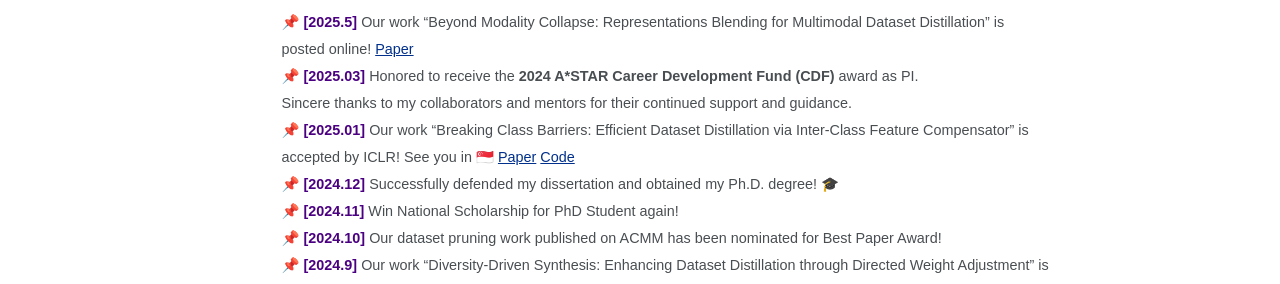
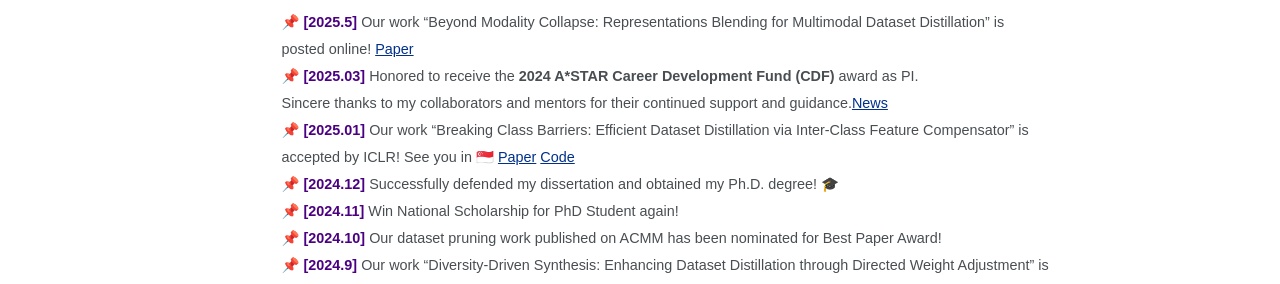
Before and after one commit to zhangxin-xd/zhangxin-xd.github.io, a Jekyll site: the page built from _pages/about.md, in a window 1280 px wide and 900 px high. Shown: the part 416-700 px from the top of the window. Built offline with Jekyll 4.4.1, drawn with Linux system fonts in a browser that asks for light colours; some web fonts are replaced.

Commit message:
Update about.md

```diff
--- a/_pages/about.md
+++ b/_pages/about.md
@@ -18,7 +18,7 @@ My research interests lie in machine learning and computer vision, with a focus
 <span style="font-family:Arial; font-size:0.8em;">
 📌 <span style="color:#4B0082;"><strong>[2025.5]</strong></span> Our work "Beyond Modality Collapse: Representations Blending for Multimodal Dataset Distillation" is posted online! <a href="https://arxiv.org/abs/2505.14705" style="color:#00308B;">Paper</a><br>
 📌 <span style="color:#4B0082;"><strong>[2025.03]</strong></span> Honored to receive the **2024 A*STAR Career Development Fund (CDF)** award as PI.
-Sincere thanks to my collaborators and mentors for their continued support and guidance.<br>
+Sincere thanks to my collaborators and mentors for their continued support and guidance.<a href="https://www.a-star.edu.sg/cfar/news/news/grant-awards/astar-cdf-2024-recipients" style="color:#00308B;">News</a><br>
 📌 <span style="color:#4B0082;"><strong>[2025.01]</strong></span> Our work "Breaking Class Barriers: Efficient Dataset Distillation via Inter-Class Feature Compensator" is accepted by ICLR! See you in 🇸🇬 <a href="https://arxiv.org/abs/2408.06927" style="color:#00308B;">Paper</a>  <a href="https://github.com/zhangxin-xd/UFC" style="color:#00308B;">Code</a><br>
 📌 <span style="color:#4B0082;"><strong>[2024.12]</strong></span> Successfully defended my dissertation and obtained my Ph.D. degree! 🎓 <br>
 📌 <span style="color:#4B0082;"><strong>[2024.11]</strong></span> Win National Scholarship for PhD Student again! <br>
```
